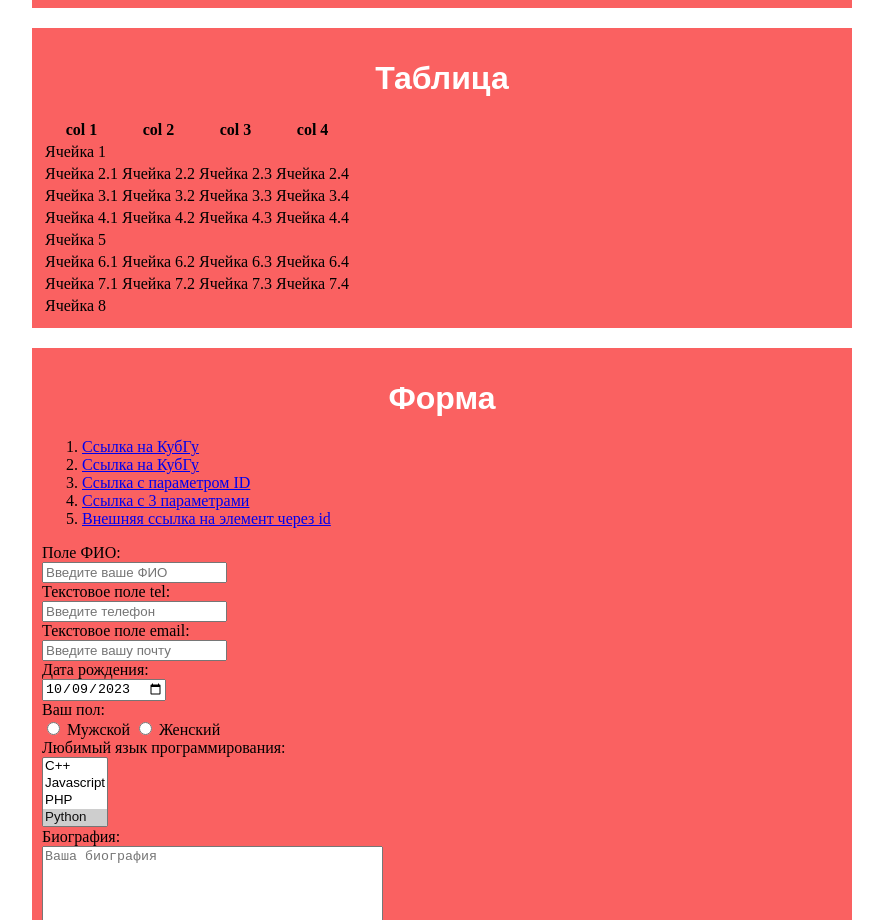
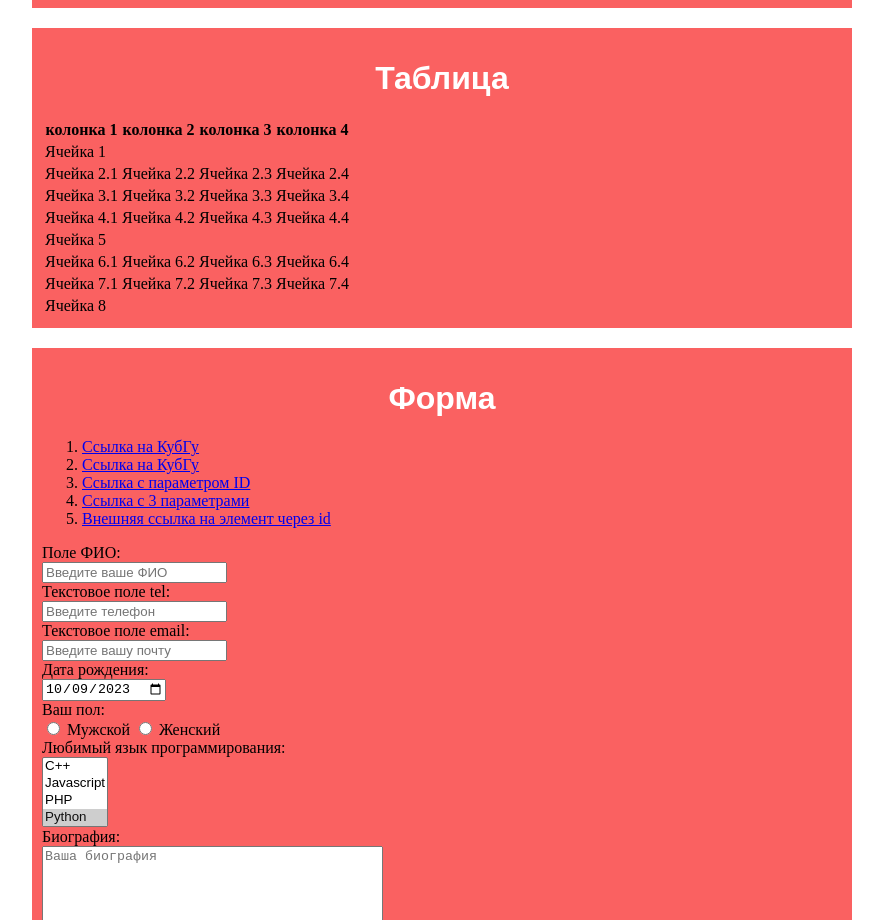
Before and after one commit to s0177151/s0177151.github.io, a plain HTML site: page index.html in a window 1280 px wide. Shown: the part 1234-2154 px from the top of the page, without its empty margins (198-1081 px from the left). Drawn offline with Linux system fonts and the light colour scheme.

Commit message:
Add files via upload

```diff
--- a/index.html
+++ b/index.html
@@ -90,10 +90,10 @@
     <h2 id="Heading_3"> <h1>Таблица<h1> </h2>
       <table class="center">
         <tr>
-          <th>col 1</th>
-          <th>col 2</th>
-          <th>col 3</th>
-          <th>col 4</th>
+          <th>колонка 1</th>
+          <th>колонка 2</th>
+          <th>колонка 3</th>
+          <th>колонка 4</th>
         </tr>
         <tr>
           <td colspan="4">Ячейка 1</td>
```
